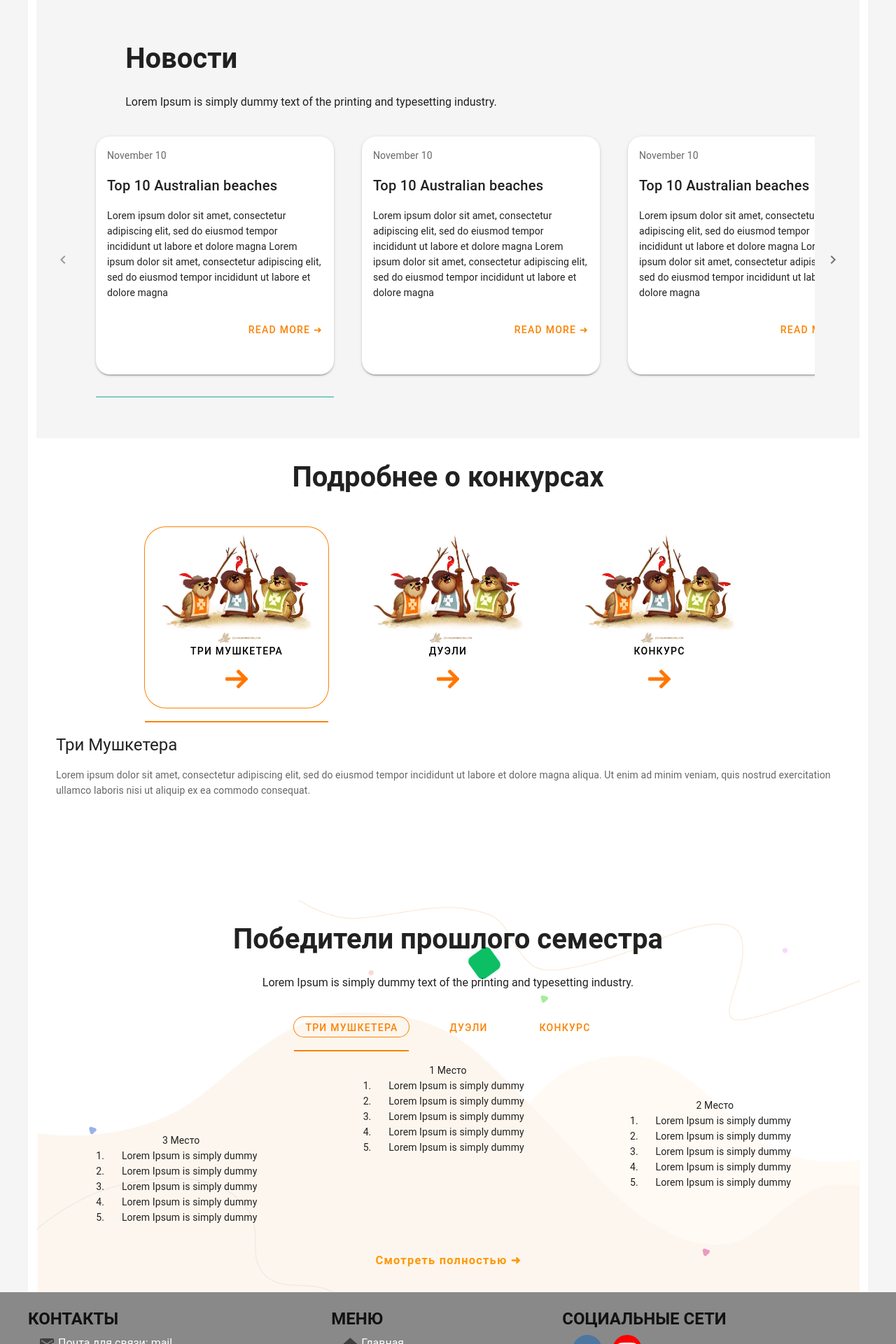
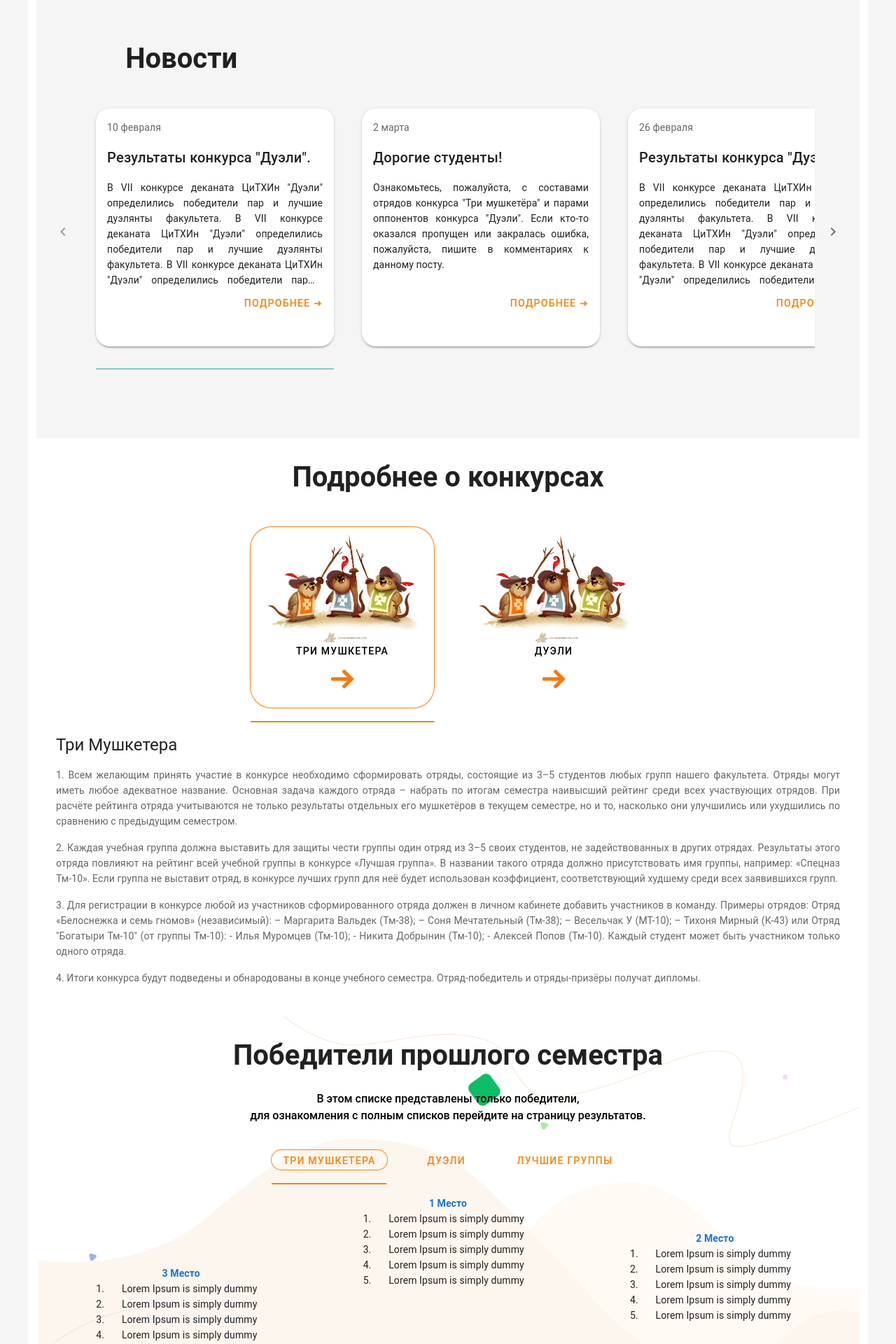
Before and after one commit to Shosetsu01/frontend-vue-diplom, a Vue app: page / in a window 1280 px wide. Shown: the part 780-2700 px from the top of the page at 70% size. Built offline with nearby package versions, Linux system fonts and the light colour scheme; a small style sheet from the web is missing.

Commit message:
Наполнение блоков текстов

```diff
--- a/src/components/Contests.vue
+++ b/src/components/Contests.vue
@@ -21,38 +21,41 @@
           <p>Дуэли</p>
           <img src="../assets/img/cursor.png" alt="">
         </v-tab>
-        <v-tab class="contests_tabs">
-          <img src="../assets/img/musketers.jpg" alt="">
-          <p>Конкурс</p>
-          <img src="../assets/img/cursor.png" alt="">
-        </v-tab>
+<!--        <v-tab class="contests_tabs">-->
+<!--          <img src="../assets/img/musketers.jpg" alt="">-->
+<!--          <p>Конкурс</p>-->
+<!--          <img src="../assets/img/cursor.png" alt="">-->
+<!--        </v-tab>-->
 
         <v-tab-item>
           <v-card flat>
             <v-card-title class="text-h5">
               Три Мушкетера
             </v-card-title>
-            <v-card-text class="text-left">
-              Lorem ipsum dolor sit amet, consectetur adipiscing elit, sed do eiusmod tempor incididunt ut labore et dolore magna aliqua. Ut enim ad minim veniam, quis nostrud exercitation ullamco laboris nisi ut aliquip ex ea commodo consequat.
-            </v-card-text>
-          </v-card>
-        </v-tab-item>
-        <v-tab-item>
-          <v-card flat>
-            <v-card-title class="text-h5">
-              Дуэли
-            </v-card-title>
-            <v-card-text class="text-left">
+            <v-card-text class="text-justify">
+              <p> 1. Всем желающим принять участие в конкурсе необходимо сформировать отряды, состоящие из 3–5 студентов любых групп нашего факультета.
+              Отряды могут иметь любое адекватное название. Основная задача каждого отряда – набрать по итогам семестра наивысший рейтинг среди всех участвующих отрядов.
+              При расчёте рейтинга отряда учитываются не только результаты отдельных его мушкетёров в текущем семестре, но и то, насколько они улучшились или ухудшились по сравнению с предыдущим семестром.
+              </p>
               <p>
-                Duis lobortis massa imperdiet quam. Donec vitae orci sed dolor rutrum auctor. Vestibulum facilisis, purus nec pulvinar iaculis, ligula mi congue nunc, vitae euismod ligula urna in dolor. Praesent congue erat at massa.
+              2. Каждая учебная группа должна выставить для защиты чести группы один отряд из 3–5 своих студентов, не задействованных в других отрядах. Результаты этого отряда повлияют на рейтинг всей учебной группы в конкурсе «Лучшая группа». В названии такого отряда должно присутствовать имя группы, например: «Спецназ Тм-10». Если группа не выставит отряд, в конкурсе лучших групп для неё будет использован коэффициент, соответствующий худшему среди всех заявившихся групп.
               </p>
-
               <p>
-                Aenean posuere, tortor sed cursus feugiat, nunc augue blandit nunc, eu sollicitudin urna dolor sagittis lacus. Pellentesque egestas, neque sit amet convallis pulvinar, justo nulla eleifend augue, ac auctor orci leo non est. Etiam sit amet orci eget eros faucibus tincidunt. Donec sodales sagittis magna.
+              3. Для регистрации в конкурсе любой из участников сформированного отряда должен в личном кабинете добавить участников в команду. Примеры отрядов:
+              Отряд «Белоснежка и семь гномов» (независимый):
+              – Маргарита Вальдек (Тм-38);
+              – Соня Мечтательный (Тм-38);
+              – Весельчак У (МТ-10);
+              – Тихоня Мирный (К-43)
+              или
+              Отряд "Богатыри Тм-10" (от группы Тм-10):
+              - Илья Муромцев (Тм-10);
+              - Никита Добрынин (Тм-10);
+              - Алексей Попов (Тм-10).
+              Каждый студент может быть участником только одного отряда.
               </p>
-
-              <p class="mb-0">
-                Ut leo. Suspendisse potenti. Duis vel nibh at velit scelerisque suscipit. Fusce pharetra convallis urna.
+              <p>
+              4. Итоги конкурса будут подведены и обнародованы в конце учебного семестра. Отряд-победитель и отряды-призёры получат дипломы.
               </p>
             </v-card-text>
           </v-card>
@@ -62,17 +65,44 @@
             <v-card-title class="text-h5">
               Дуэли
             </v-card-title>
-            <v-card-text  class="text-left">
+            <v-card-text class="text-justify">
               <p>
-                Duis lobortis massa imperdiet quam. Donec vitae orci sed dolor rutrum auctor. Vestibulum facilisis, purus nec pulvinar iaculis, ligula mi congue nunc, vitae euismod ligula urna in dolor. Praesent congue erat at massa.
+                1. Для участия должны быть сформированы пары дуэлянтов из студентов факультета ЦиТХИн.
+                Основная задача каждого дуэлянта – заработать по итогам семестра интегральный учебный рейтинг выше, чем у его оппонента, и набрать наибольшее значение дуэльного рейтинга среди всех студентов, принимающих участие в дуэлях.
+                При расчёте дуэльного рейтинга учитываются не только результаты оппонентов в текущем семестре, но и их изменение по сравнению с предыдущим семестром.
               </p>
-
               <p>
-                Aenean posuere, tortor sed cursus feugiat, nunc augue blandit nunc, eu sollicitudin urna dolor sagittis lacus. Pellentesque egestas, neque sit amet convallis pulvinar, justo nulla eleifend augue, ac auctor orci leo non est. Etiam sit amet orci eget eros faucibus tincidunt. Donec sodales sagittis magna.
+                2. Для регистрации в конкурсе любой студент факультета (кроме групп выпускного курса) должен вызвать своего оппонента на Дуэль в своем личном кабинета.
+                Оппонент должен принять Ваш вызов. Дуэль будет считаться зарегистрированной, а студенты участвующими в конкурсе только при наличии вызова одного и положительного ответа другого.
+                До тех пор пока пара оппонентов не сформирована (нет положительного ответа второго оппонента), каждый из потенциальных оппонентов может стать участником другой пары дуэлянтов. Пожалуйста, не отправляйте более одного вызова на дуэль.
+              </p>
+              <p>
+                3. Каждый студент может стать участником только одной дуэли в семестре (первой подтверждённой).
+                Участие студента в других конкурсах учебных достижений («Три мушкетёра») не является препятствием для участия в данном конкурсе.
+              </p>
+              <p>
+                4. Итоги конкурса будут подведены и обнародованы в конце учебного семестра.
+                Победители (обладатели наивысшего дуэльного рейтинга) и призёры (2 и 3 места в дуэльном рейтинге) получат дипломы.
               </p>
             </v-card-text>
           </v-card>
         </v-tab-item>
+<!--        <v-tab-item>-->
+<!--          <v-card flat>-->
+<!--            <v-card-title class="text-h5">-->
+<!--              Дуэли-->
+<!--            </v-card-title>-->
+<!--            <v-card-text  class="text-left">-->
+<!--              <p>-->
+<!--                Duis lobortis massa imperdiet quam. Donec vitae orci sed dolor rutrum auctor. Vestibulum facilisis, purus nec pulvinar iaculis, ligula mi congue nunc, vitae euismod ligula urna in dolor. Praesent congue erat at massa.-->
+<!--              </p>-->
+
+<!--              <p>-->
+<!--                Aenean posuere, tortor sed cursus feugiat, nunc augue blandit nunc, eu sollicitudin urna dolor sagittis lacus. Pellentesque egestas, neque sit amet convallis pulvinar, justo nulla eleifend augue, ac auctor orci leo non est. Etiam sit amet orci eget eros faucibus tincidunt. Donec sodales sagittis magna.-->
+<!--              </p>-->
+<!--            </v-card-text>-->
+<!--          </v-card>-->
+<!--        </v-tab-item>-->
       </v-tabs>
     </v-card>
   </v-container>
--- a/src/components/Intro.vue
+++ b/src/components/Intro.vue
@@ -5,7 +5,11 @@
         <p>Факультет ЦиТХИн</p>
         <h2 class="headings">Конкурсы декана</h2>
         <img src="../assets/img/contests.png" id="contests" alt="">
-        <p>Lorem ipsum dolor sit amet, consectetur adipisicing elit. Ducimus ea eum molestiae quidem? Consequuntur ea eius iure modi necessitatibus, nostrum numquam, possimus praesentium quidem quos repellendus rerum sequi ullam voluptas!</p>
+        <p>
+          Веб-портал создан для студентов факультета Цифровых технологий
+          и химического инжиниринга РХТУ им. Д.И. Менделеева.
+          Для участия в конкурсах Вам необходимо зарегистрироваться.
+        </p>
         <v-btn
             large
             rounded
--- a/src/components/InviteDuel.vue
+++ b/src/components/InviteDuel.vue
@@ -11,21 +11,23 @@
       <v-col cols="12" md="7">
         <v-card-title class="ml-md-5 white--text" >Отправьте вызов оппоненту</v-card-title>
         <v-card-text class="ml-md-5 white--text text-left">
-          Subscribe to receive the latest news and updates about TDA.
-          We promise not to spam you! Subscribe to receive the latest news and updates about TDA.
-          We promise not to spam you!
+          После отправки оппонент получит письмо на email, если он примет вызов, то Ваша пара дуэлянтов появится в списке участников.
         </v-card-text>
       </v-col>
       <v-col cols="12" md="5" class="pr-md-8 pt-md-10">
         <v-card-text>
-          <v-text-field
+          <v-autocomplete
               color=#898989
               solo
-              label="Введите email оппонента"
               type="text"
               :append-icon="'mdi-send'"
+              :items="states"
+              item-value="id"
+              v-model = state
+              item-text="name"
+              label="Введите имя оппонента"
               @click:append="toggleMarker"
-          ></v-text-field>
+          ></v-autocomplete>
         </v-card-text>
       </v-col>
     </v-row>
@@ -50,6 +52,14 @@ export default {
   name: "InviteDuel",
   data: () => ({
     marker: true,
+    state: null,
+    states: [
+      { name: 'Florida', abbr: 'FL', id: 1 },
+      { name: 'Georgia', abbr: 'GA', id: 2 },
+      { name: 'Nebraska', abbr: 'NE', id: 3 },
+      { name: 'California', abbr: 'CA', id: 4 },
+      { name: 'New York', abbr: 'NY', id: 5 },
+    ],
   }),
   methods: {
     toggleMarker () {
--- a/src/components/News.vue
+++ b/src/components/News.vue
@@ -10,7 +10,7 @@
         <h2 class="headings">
           Новости
         </h2>
-        <p>Lorem Ipsum is simply dummy text of the printing and typesetting industry. </p>
+<!--        <p>Lorem Ipsum is simply dummy text of the printing and typesetting industry. </p>-->
       </div>
       <v-tabs
           show-arrows
@@ -32,18 +32,17 @@
               {{ item.date }}
             </v-card-subtitle>
             <v-card-title>{{ item.title }}</v-card-title>
-            <v-card-text class="text--primary">
-              <p class="mb-0">{{ item.text }}</p>
+            <v-card-text class="text--primary items_text">
+              <p>{{ item.text }}</p>
             </v-card-text>
 
             <v-card-actions>
               <v-spacer></v-spacer>
-
               <v-btn
                   color="#FA8305"
                   text
               >
-                Read more ➜
+                ПОДРОБНЕЕ ➜
               </v-btn>
             </v-card-actions>
           </v-card>
@@ -60,17 +59,26 @@ export default {
   data() {
     return {
       news_list: [
-        {date: "November 10", title: "Top 10 Australian beaches", text: "Lorem ipsum dolor sit amet, consectetur adipiscing elit, sed do eiusmod tempor incididunt ut labore et dolore magna Lorem ipsum dolor sit amet, consectetur adipiscing elit, sed do eiusmod tempor incididunt ut labore et dolore magna"},
-        {date: "November 10", title: "Top 10 Australian beaches", text: "Lorem ipsum dolor sit amet, consectetur adipiscing elit, sed do eiusmod tempor incididunt ut labore et dolore magna Lorem ipsum dolor sit amet, consectetur adipiscing elit, sed do eiusmod tempor incididunt ut labore et dolore magna"},
-        {date: "November 10", title: "Top 10 Australian beaches", text: "Lorem ipsum dolor sit amet, consectetur adipiscing elit, sed do eiusmod tempor incididunt ut labore et dolore magna Lorem ipsum dolor sit amet, consectetur adipiscing elit, sed do eiusmod tempor incididunt ut labore et dolore magna"},
-        {date: "November 10", title: "Top 10 Australian beaches", text: "Lorem ipsum dolor sit amet, consectetur adipiscing elit, sed do eiusmod tempor incididunt ut labore et dolore magna Lorem ipsum dolor sit amet, consectetur adipiscing elit, sed do eiusmod tempor incididunt ut labore et dolore magna"},
-      ]
+        {date: "10 февраля", title: "Результаты конкурса \"Дуэли\".", text: "В VII конкурсе деканата ЦиТХИн \"Дуэли\" определились победители пар и лучшие дуэлянты факультета. В VII конкурсе деканата ЦиТХИн \"Дуэли\" определились победители пар и лучшие дуэлянты факультета. В VII конкурсе деканата ЦиТХИн \"Дуэли\" определились победители пар и лучшие дуэлянты факультета. В VII конкурсе деканата ЦиТХИн \"Дуэли\" определились победители пар и лучшие дуэлянты факультета."},
+        {date: "2 марта", title: "Дорогие студенты!", text: "Ознакомьтесь, пожалуйста, с составами отрядов конкурса \"Три мушкетёра\" и парами оппонентов конкурса \"Дуэли\". Если кто-то оказался пропущен или закралась ошибка, пожалуйста, пишите в комментариях к данному посту.\n"},
+        {date: "26 февраля", title: "Результаты конкурса \"Дуэли\".", text: "В VII конкурсе деканата ЦиТХИн \"Дуэли\" определились победители пар и лучшие дуэлянты факультета. В VII конкурсе деканата ЦиТХИн \"Дуэли\" определились победители пар и лучшие дуэлянты факультета. В VII конкурсе деканата ЦиТХИн \"Дуэли\" определились победители пар и лучшие дуэлянты факультета. В VII конкурсе деканата ЦиТХИн \"Дуэли\" определились победители пар и лучшие дуэлянты факультета."},
+        {date: "17 марта", title: "Дорогие студенты!", text: "Ознакомьтесь, пожалуйста, с составами отрядов конкурса \"Три мушкетёра\" и парами оппонентов конкурса \"Дуэли\". Если кто-то оказался пропущен или закралась ошибка, пожалуйста, пишите в комментариях к данному посту.\n"},
+       ]
     }
   }
 }
 </script>
 
 <style scoped>
+.items_text {
+  text-align: justify;
+  height: 150px;
+  overflow: hidden;
+  text-overflow: ellipsis;
+  display: -webkit-box;
+  -webkit-line-clamp: 7;
+  -webkit-box-orient: vertical;
+}
 
 .news_header {
   margin-left: 10%;
--- a/src/components/Winners.vue
+++ b/src/components/Winners.vue
@@ -7,7 +7,7 @@
         <h2 class="headings">
           Победители прошлого семестра
         </h2>
-        <p>Lorem Ipsum is simply dummy text of the printing and typesetting industry.</p>
+        <p class="black--text text--darken-4 font-weight-medium">В этом списке представлены только победители, <br v-show="$vuetify.breakpoint.smAndUp"> для ознакомления с полным списков перейдите на страницу результатов.</p>
       </div>
       <v-tabs
           v-model="tabs"
@@ -24,7 +24,7 @@
           <p>Дуэли</p>
         </v-tab>
         <v-tab class="winners_tabs">
-          <p>Конкурс</p>
+          <p>Лучшие группы</p>
         </v-tab>
       </v-tabs>
 
@@ -39,7 +39,7 @@
                       tile
                       color="transparent"
                   >
-                    3 Место
+                    <span class="blue--text text--darken-2 font-weight-bold ">3 Место</span>
                     <ol>
                       <li>Lorem Ipsum is simply dummy</li>
                       <li>Lorem Ipsum is simply dummy</li>
@@ -55,7 +55,7 @@
                       tile
                       color="transparent"
                   >
-                    1 Место
+                    <span class="blue--text text--darken-2 font-weight-bold ">1 Место</span>
                     <ol>
                       <li>Lorem Ipsum is simply dummy</li>
                       <li>Lorem Ipsum is simply dummy</li>
@@ -71,7 +71,7 @@
                       tile
                       color="transparent"
                   >
-                    2 Место
+                    <span class="blue--text text--darken-2 font-weight-bold ">2 Место</span>
                     <ol>
                       <li>Lorem Ipsum is simply dummy</li>
                       <li>Lorem Ipsum is simply dummy</li>
@@ -95,7 +95,7 @@
         <v-tab-item>
           <v-card class="shadow-disabled">
             <v-card-text>
-              Конкурс
+              Лучшие группы
             </v-card-text>
           </v-card>
         </v-tab-item>
@@ -129,7 +129,7 @@ export default {
 .winners_bg{
   background: url("../assets/img/intro_bg_md.png") no-repeat 64%;
   background-size: cover;
-  min-height: 560px;
+  min-height: 590px;
   margin: 0 auto  ;
 }
 
```
